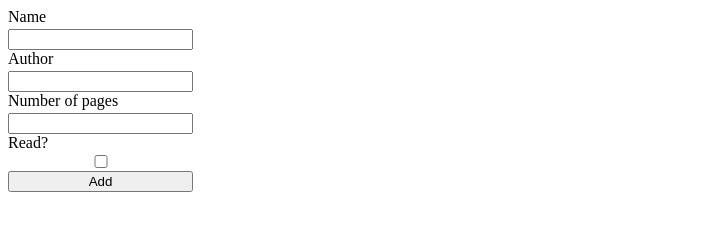
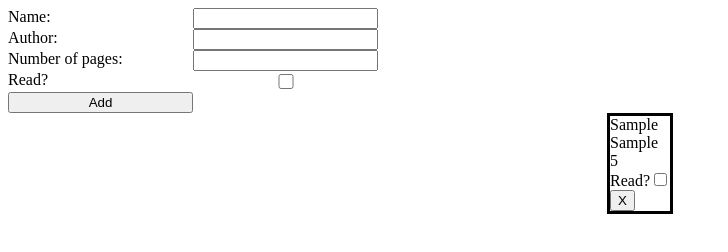
Before and after one commit to jonorl/project-library, a plain HTML site: page index.html in a window 1280 px wide. Both pictures are taken after typing "Sample", "Sample", "5" into the empty fields and a click on the button "Add". Shown: the whole page, without its empty margins (0-728 px from the left). Drawn offline with Linux system fonts and the light colour scheme.

Commit message:
Basic features as indicated in project requirements met

```diff
--- a/index.html
+++ b/index.html
@@ -10,13 +10,17 @@
     <div class="container">
         <form class="addNewBook">
             <div class="addNewBookContainer">
-                <label for="name">Name</label><input class="name" type="text">
-                <label for="author">Author</label><input class="author" type="text">
-                <label for="numberofPages">Number of pages</label><input class="numberOfPages" type="number">
+                <label for="name">Name:</label><input class="name" type="text">
+                <label for="author">Author:</label><input class="author" type="text">
+                <label for="numberofPages">Number of pages:&nbsp</label><input class="numberOfPages" type="number">
                 <label for="read">Read?</label><input class="read" type="checkbox">
                 <button class="add">Add</button>
             </div>
         </form>
+
+        <div class="cardsContainer">
+
+        </div>
     </div>
 
 </body>
--- a/main.js
+++ b/main.js
@@ -1,4 +1,5 @@
 const myLibrary = [];
+const cardsContainerDiv = document.querySelector(".cardsContainer");
 
 const addBookButton = document.querySelector(".add");
 
@@ -25,7 +26,25 @@ function addBookButtonFunction(event) {
     let author = document.querySelector(".author").value
     let numberOfPages = document.querySelector(".numberOfPages").value
     let read = document.querySelector(".read").checked
+    let readChecked = document.querySelector(".read")
     addBookToLibrary(name, author, numberOfPages, read);
+
+    let highestIndex = myLibrary.length - 1;
+
+    // Create new cards under the cards-container div
+
+    let newCard = document.createElement("div");
+    newCard.className = `card${highestIndex}`;
+    newCard.innerHTML = `
+        <div class="bookName">${name}</div>
+        <div class="bookAuthor">${author}</div>
+        <div class="bookNumberOfPages">${numberOfPages}</div>
+        <label for="readCard">Read?</label><input class="readCard" type="checkbox" ${read ? 'checked' : ''}><br>
+        <button id="deleteCard" class="delete">X</button>
+        `;
+    cardsContainerDiv.appendChild(newCard);
+    const deleteButton = newCard.querySelector("button.delete");
+    deleteButton.addEventListener("click", function() { cardsContainerDiv.removeChild(this.parentElement)})
 
     // Return the values to blank
     document.querySelector(".name").value = "";
@@ -34,7 +53,7 @@ function addBookButtonFunction(event) {
     document.querySelector(".read").checked = false;
 
     //display the contents of myLibrary
-    console.table(myLibrary);
+    // console.table(myLibrary);
 }
 
 addBookButton.addEventListener("click", addBookButtonFunction);
--- a/style.css
+++ b/style.css
@@ -1,6 +1,22 @@
+.container {
+    display: grid;
+}
+
 .addNewBookContainer {
     display: grid;
-    grid-template-columns: 1fr;
+    grid-template-columns: 1fr 1fr;
     grid-template-rows: repeat(5, 1fr);
     width: fit-content;
 }
+
+.cardsContainer {
+    display: grid;
+    grid-auto-flow: column;
+}
+
+.cardsContainer > * {
+    border: 3px solid black;
+    justify-self: center;
+    justify-content: center;
+    align-self: center;
+}
```
